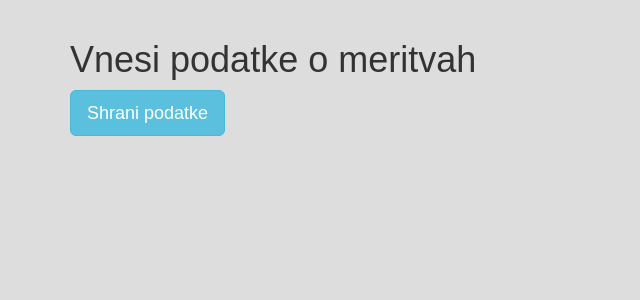
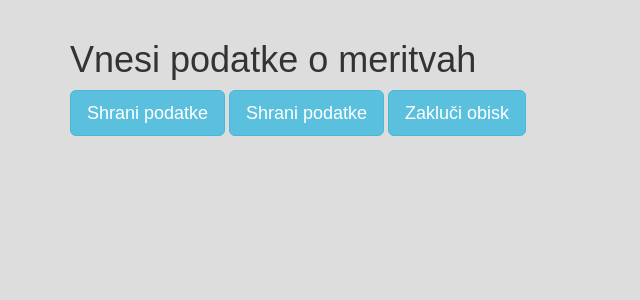
Before and after one commit to kustrun/TPO_Patronazna_Sluzba, a Django app: template TPO_app/templates/patronaza/meritve.html in a window 1280 px wide. Shown: the part 52-352 px from the top of the page, without its empty margins (0-640 px from the left). Run offline with Django 3.2, Linux system fonts and the light colour scheme; the template is opened without the code that fills it: most values are stand-ins (such as "Sample title", 1, 10 or a date in 2020); some libraries are stand-ins or nearby versions.

Commit message:
Create meritve.html

```diff
--- a/TPO_app/templates/patronaza/meritve.html
+++ b/TPO_app/templates/patronaza/meritve.html
@@ -761,6 +761,8 @@
         {% endif %}
 
         <input type="submit" value="Shrani podatke" class="btn btn-info btn-lg">
+        <input type="submit" name="save" value="Shrani podatke" class="btn btn-info btn-lg">
+        <input type="submit" name="end" value="Zakluči obisk" class="btn btn-info btn-lg">
     </form>
 
 {% endblock %}
```
